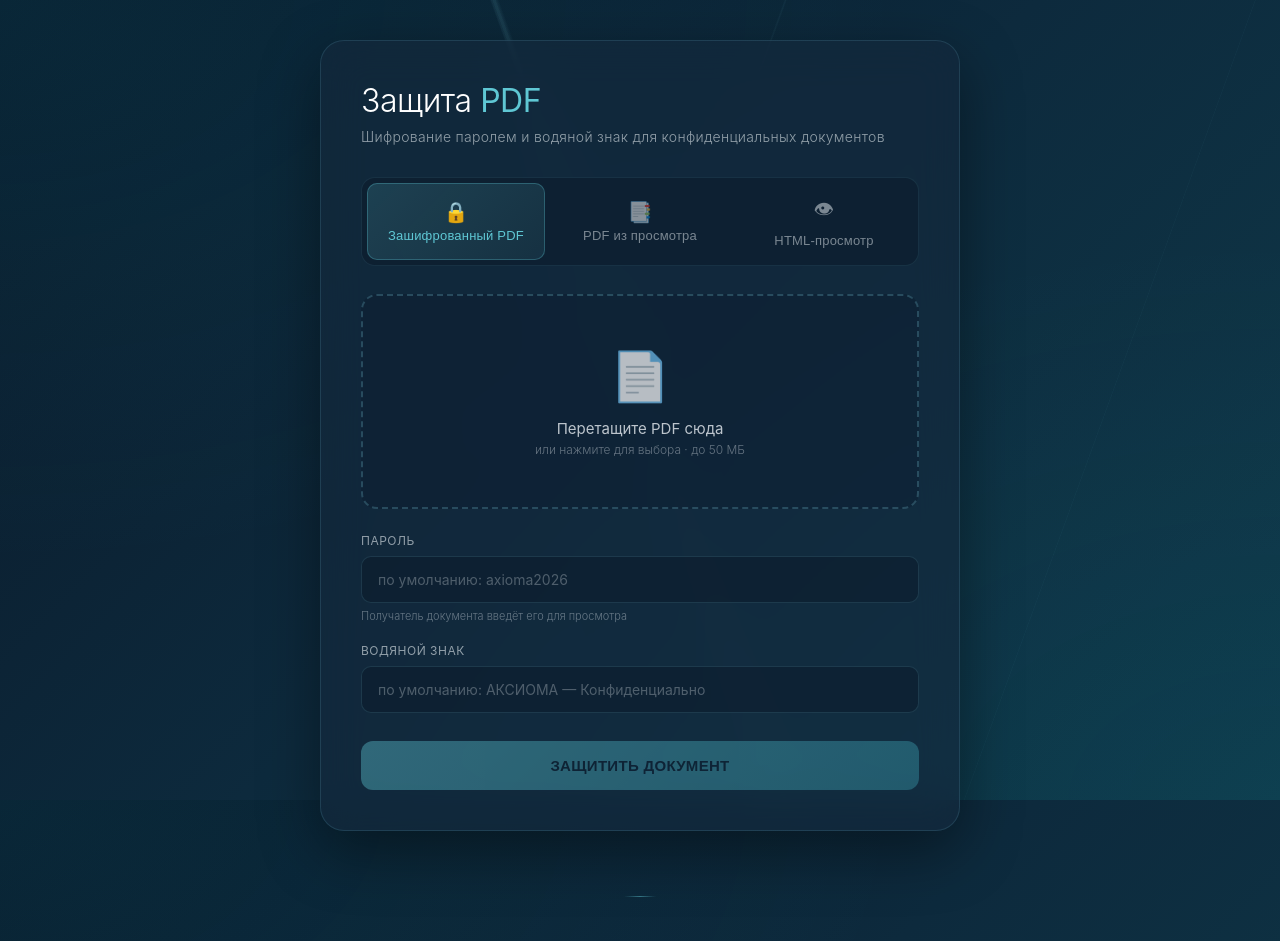
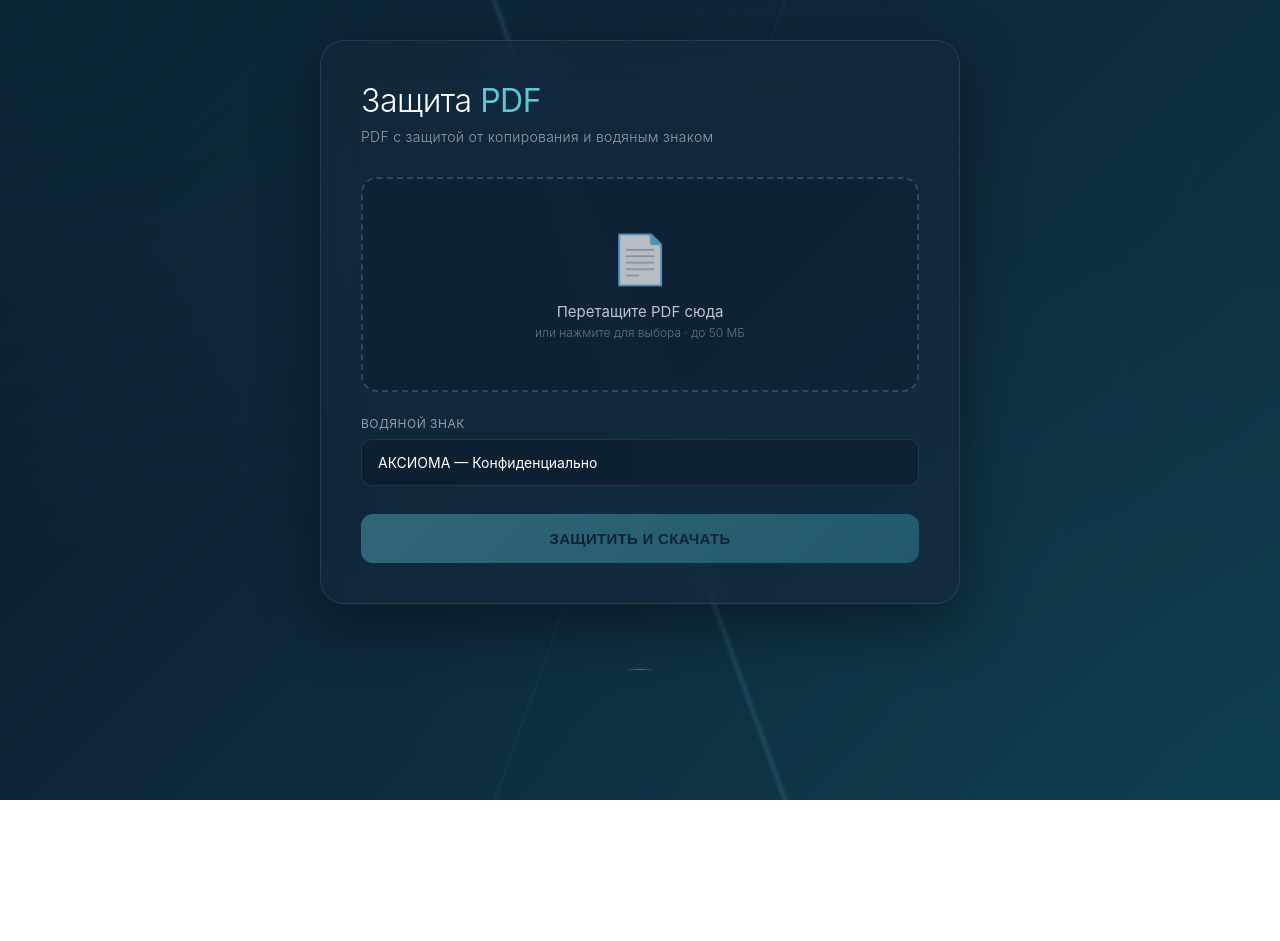
Before and after one commit to Tigrakot/pdf-protector-aksioma, a website: page public/index.html in a window 1280 px wide. After the commit the page ends 800 px from the top, so only its background shows below. Drawn offline with Linux system fonts and the light colour scheme.

Commit message:
UI: simplify to one form, one button (always → PDF from viewer)
Removed all mode selection — user wanted 'one button, one menu, one PDF output'.

UI now:
- Single drop zone (PDF)
- One optional field: watermark text (default 'АКСИОМА — Конфиденциально')
- One button: 'Защитить и скачать'
- Output: always PDF (rendered from HTML viewer, with anti-OCR noise)

Removed:
- Mode selector (3 modes → 1)
- Password field
- HTML download mode
- Encrypted PDF mode

Backend keeps all endpoints (so Pyrus-bot integrations still work via
/api/flatten-pdf-pyrus, /api/html-to-pdf-pyrus, etc.). Only the web UI
is simplified.

```diff
--- a/public/index.html
+++ b/public/index.html
@@ -103,44 +103,6 @@
     font-weight: 300;
     margin-bottom: 32px;
     letter-spacing: 0.3px;
-  }
-
-  /* Переключатель режимов — пилюли */
-  .mode-selector {
-    display: flex;
-    gap: 6px;
-    margin-bottom: 28px;
-    background: rgba(10, 25, 40, 0.5);
-    padding: 5px;
-    border-radius: 14px;
-    border: 1px solid rgba(120, 200, 220, 0.1);
-  }
-  .mode-btn {
-    flex: 1;
-    padding: 12px 8px;
-    background: transparent;
-    border: none;
-    border-radius: 10px;
-    cursor: pointer;
-    text-align: center;
-    font-size: 13px;
-    font-weight: 400;
-    color: rgba(232, 238, 242, 0.5);
-    transition: all 0.25s ease;
-    letter-spacing: 0.2px;
-  }
-  .mode-btn:hover {
-    color: rgba(232, 238, 242, 0.8);
-  }
-  .mode-btn.active {
-    background: linear-gradient(135deg, rgba(95, 199, 212, 0.2) 0%, rgba(95, 199, 212, 0.1) 100%);
-    color: #5fc7d4;
-    box-shadow: inset 0 0 0 1px rgba(95, 199, 212, 0.3);
-  }
-  .mode-btn .mode-icon {
-    display: block;
-    font-size: 20px;
-    margin-bottom: 4px;
   }
 
   /* Drop zone */
@@ -328,22 +290,7 @@
   <div class="wrapper">
     <div class="container">
       <h1 class="title">Защита <span class="title-accent">PDF</span></h1>
-      <p class="subtitle">Шифрование паролем и водяной знак для конфиденциальных документов</p>
-
-      <div class="mode-selector">
-        <button class="mode-btn active" data-mode="encrypted_pdf">
-          <span class="mode-icon">🔒</span>
-          Зашифрованный PDF
-        </button>
-        <button class="mode-btn" data-mode="pdf_from_viewer">
-          <span class="mode-icon">📑</span>
-          PDF из просмотра
-        </button>
-        <button class="mode-btn" data-mode="html_viewer">
-          <span class="mode-icon">👁</span>
-          HTML-просмотр
-        </button>
-      </div>
+      <p class="subtitle">PDF с защитой от копирования и водяным знаком</p>
 
       <div class="drop-zone" id="dropZone">
         <div class="drop-icon">📄</div>
@@ -352,19 +299,13 @@
         <input type="file" id="fileInput" accept="application/pdf" hidden>
       </div>
 
-      <div class="field" id="passwordField">
-        <label class="field-label">Пароль</label>
-        <input type="text" class="field-input" id="passwordInput" placeholder="по умолчанию: axioma2026">
-        <div class="field-hint">Получатель документа введёт его для просмотра</div>
-      </div>
-
-      <div class="field" id="watermarkField">
+      <div class="field">
         <label class="field-label">Водяной знак</label>
-        <input type="text" class="field-input" id="watermarkInput" placeholder='по умолчанию: АКСИОМА — Конфиденциально'>
+        <input type="text" class="field-input" id="watermarkInput" value="АКСИОМА — Конфиденциально">
       </div>
 
       <button class="btn-primary" id="processBtn" disabled>
-        Защитить документ
+        Защитить и скачать
       </button>
 
       <div class="status" id="status"></div>
@@ -377,28 +318,12 @@
 
 <script>
 let selectedFile = null;
-let currentMode = 'encrypted_pdf';
 
 const dropZone = document.getElementById('dropZone');
 const fileInput = document.getElementById('fileInput');
 const processBtn = document.getElementById('processBtn');
 const statusEl = document.getElementById('status');
-const passwordInput = document.getElementById('passwordInput');
 const watermarkInput = document.getElementById('watermarkInput');
-const passwordField = document.getElementById('passwordField');
-const watermarkField = document.getElementById('watermarkField');
-
-document.querySelectorAll('.mode-btn').forEach(btn => {
-  btn.addEventListener('click', () => {
-    document.querySelectorAll('.mode-btn').forEach(b => b.classList.remove('active'));
-    btn.classList.add('active');
-    currentMode = btn.dataset.mode;
-    // HTML-просмотр не требует пароля и водяного знака
-    const hide = currentMode === 'html_viewer';
-    passwordField.style.display = hide ? 'none' : 'block';
-    watermarkField.style.display = hide ? 'none' : 'block';
-  });
-});
 
 dropZone.addEventListener('click', () => fileInput.click());
 dropZone.addEventListener('dragover', (e) => { e.preventDefault(); dropZone.classList.add('dragover'); });
@@ -460,19 +385,10 @@ async function processFile() {
 
   const formData = new FormData();
   formData.append('file', selectedFile);
-  if (currentMode === 'encrypted_pdf' || currentMode === 'pdf_from_viewer') {
-    if (passwordInput.value) formData.append('password', passwordInput.value);
   if (watermarkInput.value) formData.append('watermark', watermarkInput.value);
-  }
-
-  const endpoint = currentMode === 'encrypted_pdf'
-    ? '/api/protect-pdf-upload'
-    : currentMode === 'pdf_from_viewer'
-    ? '/api/viewer-pdf'
-    : '/api/protect-html';
 
   try {
-    const response = await fetch(endpoint, {
+    const response = await fetch('/api/viewer-pdf', {
       method: 'POST',
       body: formData,
     });
@@ -484,7 +400,6 @@ async function processFile() {
 
     const data = await response.json();
 
-    if (currentMode === 'encrypted_pdf' || currentMode === 'pdf_from_viewer') {
     // base64 → blob → download
     const binary = atob(data.pdf);
     const bytes = new Uint8Array(binary.length);
@@ -497,23 +412,7 @@ async function processFile() {
     a.click();
     URL.revokeObjectURL(url);
 
-      if (currentMode === 'pdf_from_viewer') {
-        showStatus('success', `✅ Готово! PDF-просмотрщик создан.<br>📑 Текст нельзя скопировать или выделить<br>🖼 Выглядит как защищённый просмотр с водяным знаком`);
-      } else {
-        showStatus('success', `✅ Готово! PDF зашифрован и скачан.<br>📥 Пароль: <code>${data.password || passwordInput.value || 'axioma2026'}</code><br>📋 <small>Передайте пароль сотруднику через SMS или лично</small>`);
-      }
-    } else {
-      // HTML viewer
-      const blob = new Blob([data.html], { type: 'text/html' });
-      const url = URL.createObjectURL(blob);
-      const a = document.createElement('a');
-      a.href = url;
-      a.download = data.filename || 'viewer.html';
-      a.click();
-      URL.revokeObjectURL(url);
-
-      showStatus('success', '✅ Готово! HTML-просмотрщик скачан.<br>🔒 В браузере нельзя копировать или печатать');
-    }
+    showStatus('success', `✅ Готово! PDF защищён и скачан.<br>📑 Текст не копируется · 🖼 С водяным знаком`);
 
     resetFile();
   } catch (error) {
```
Lines whose indentation alone changed are shown as unchanged.
